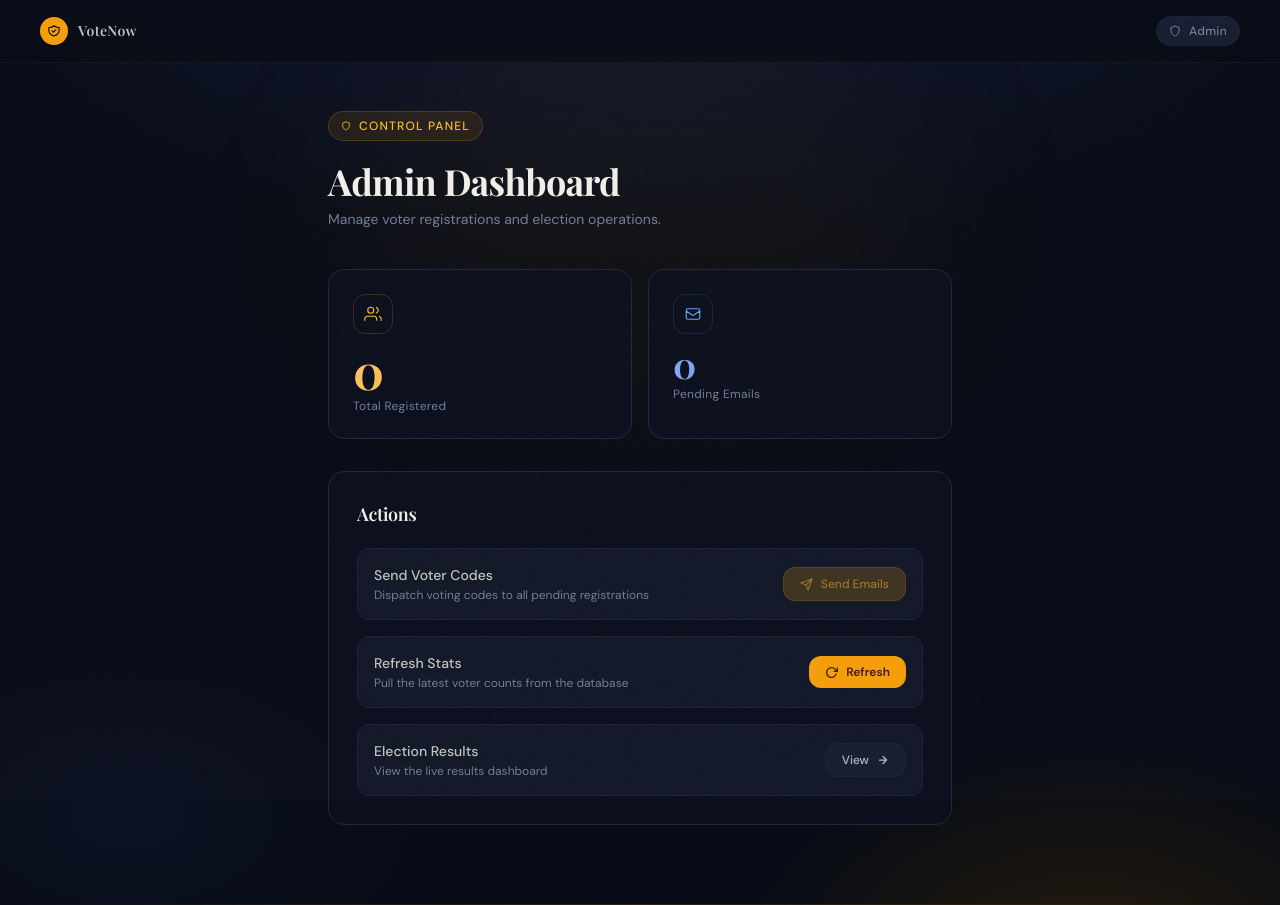
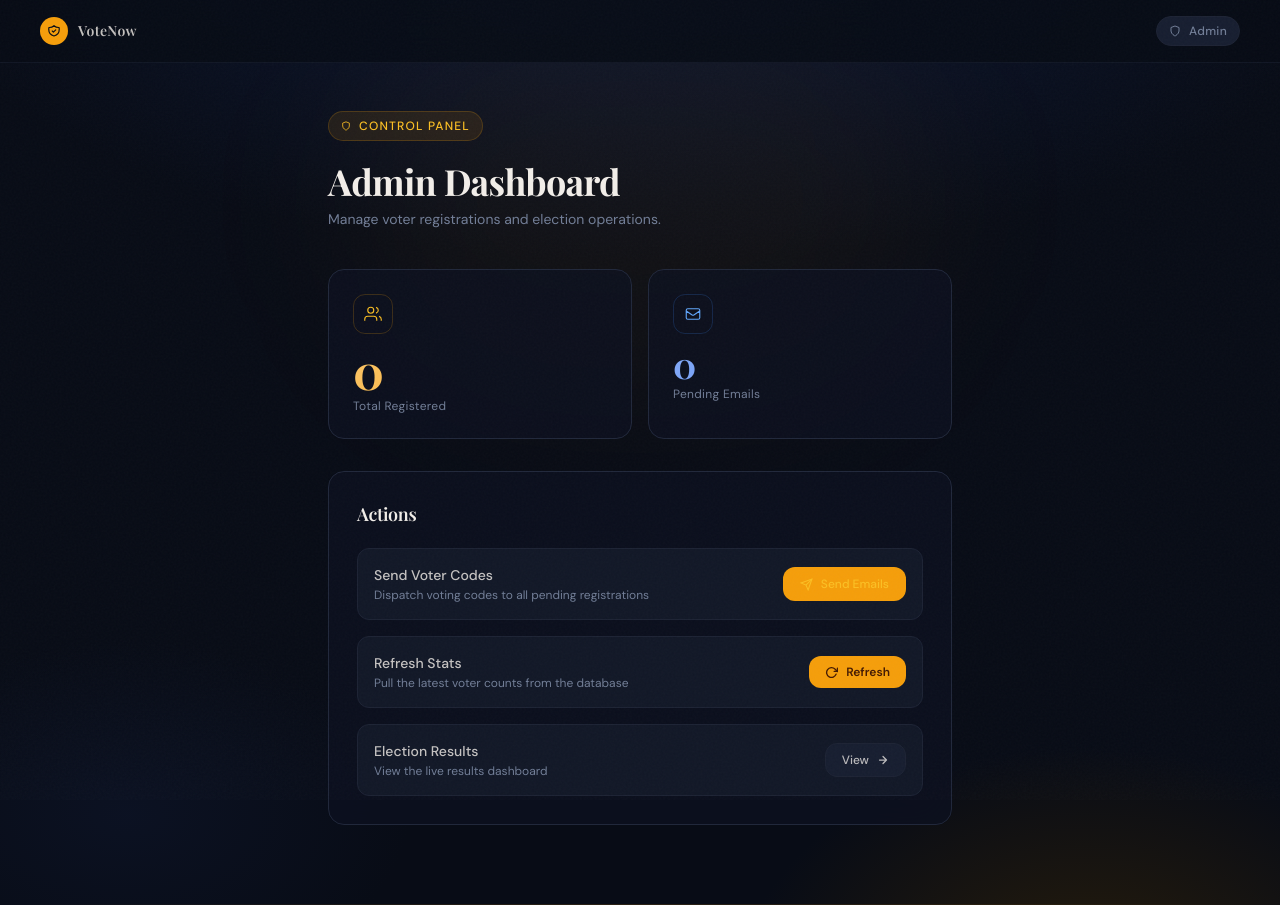
Before and after one commit to Maiqel1/vote-now, a Next.js app: page /admin in a window 1280 px wide. Built offline with nearby package versions, Linux system fonts and the light colour scheme; no server answers; the database is empty.

Commit message:
enabled send email button

```diff
--- a/app/admin/page.tsx
+++ b/app/admin/page.tsx
@@ -249,7 +249,7 @@ export default function AdminPage() {
             <button
               onClick={sendEmails}
               // disabled
-              className="flex-shrink-0 ml-4 flex items-center gap-2 px-4 py-2 rounded-xl bg-amber-500/20 text-amber-400/50 text-xs font-medium font-sans border border-amber-500/15"
+              className="flex-shrink-0 ml-4 flex items-center gap-2 px-4 py-2 rounded-xl bg-amber-500 text-amber-400 text-xs font-medium font-sans border border-amber-500/15"
             >
               <svg
                 width="13"
```
